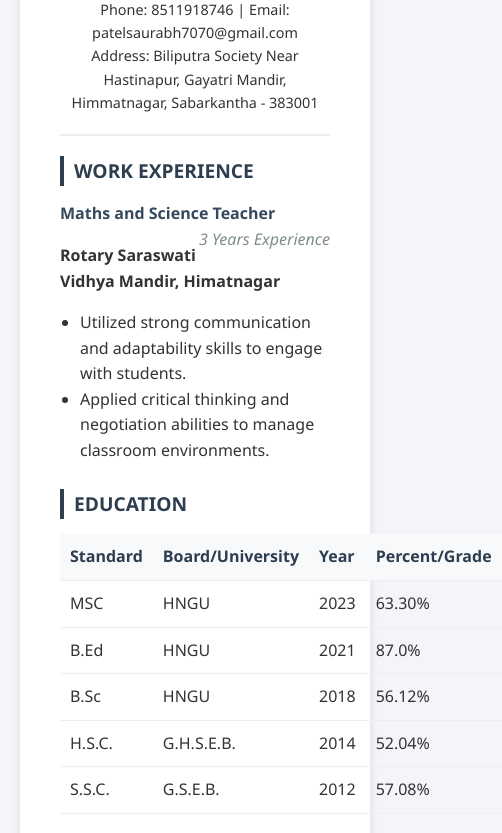
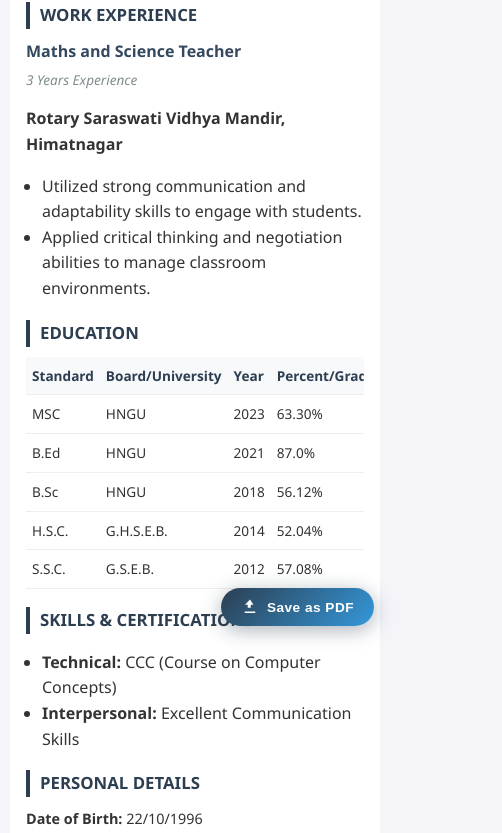
Before and after one commit to 21harshp/SachinCV, a plain HTML site: page index.html in a window 390 px wide. Shown: the part 202-1035 px from the top of the page, 502 px wide, since content can reach past the window. Drawn offline with Linux system fonts and the light colour scheme.

Commit message:
responcive

```diff
--- a/index.html
+++ b/index.html
@@ -137,6 +137,82 @@
             width: 18px;
             height: 18px;
             fill: #fff;
+        }
+
+        /* ===== Mobile Responsive ===== */
+        @media screen and (max-width: 600px) {
+            body {
+                margin: 0;
+                padding: 10px;
+            }
+
+            .resume-container {
+                padding: 20px 16px;
+                box-shadow: none;
+                border-top: 5px solid #2c3e50;
+            }
+
+            header h1 {
+                font-size: 1.3em;
+                letter-spacing: 0.5px;
+            }
+
+            .contact-info {
+                font-size: 0.82em;
+            }
+
+            h2 {
+                font-size: 1.05em;
+                margin-bottom: 10px;
+            }
+
+            .date {
+                float: none;
+                display: block;
+                margin-top: 4px;
+                font-size: 0.85em;
+            }
+
+            table {
+                display: block;
+                overflow-x: auto;
+                -webkit-overflow-scrolling: touch;
+            }
+
+            th,
+            td {
+                padding: 8px 6px;
+                font-size: 0.85em;
+                white-space: nowrap;
+            }
+
+            .personal-grid {
+                grid-template-columns: 1fr;
+                gap: 6px;
+            }
+
+            .save-btn {
+                position: fixed;
+                top: auto;
+                bottom: 16px;
+                right: 16px;
+                padding: 10px 20px;
+                font-size: 0.85em;
+                box-shadow: 0 4px 20px rgba(44, 62, 80, 0.4);
+            }
+
+            ul {
+                padding-left: 16px;
+            }
+
+            section {
+                margin-bottom: 18px;
+            }
+
+            .footer {
+                margin-top: 20px;
+                font-size: 0.8em;
+            }
         }
 
         @media print {
```
